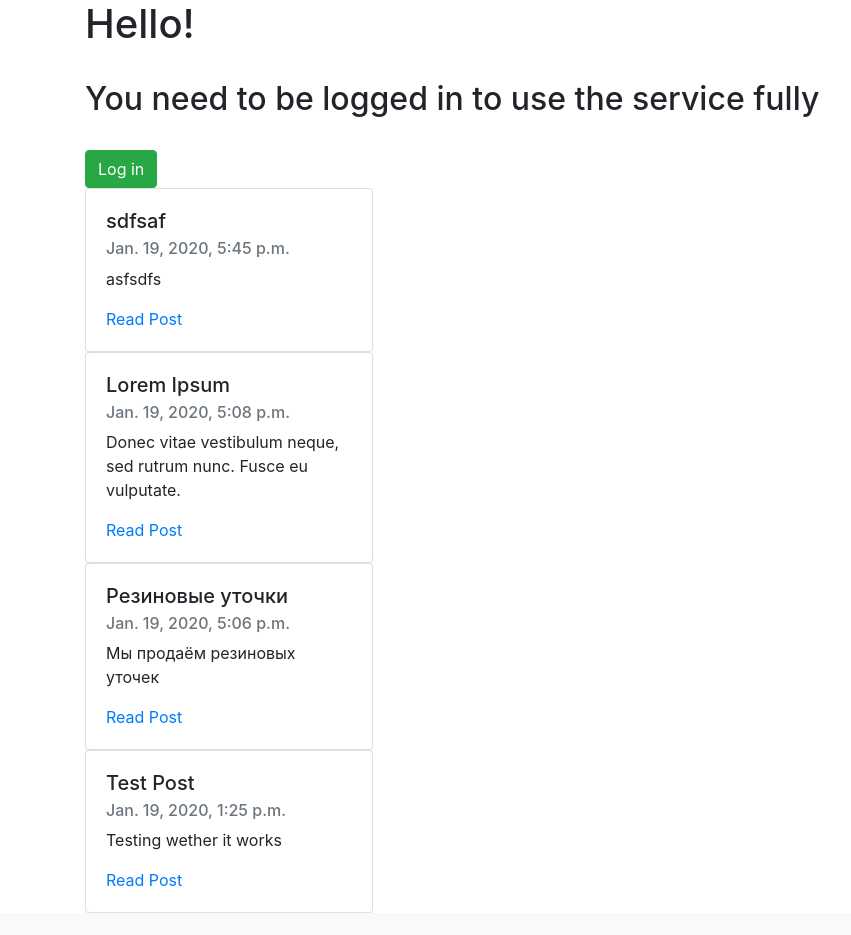
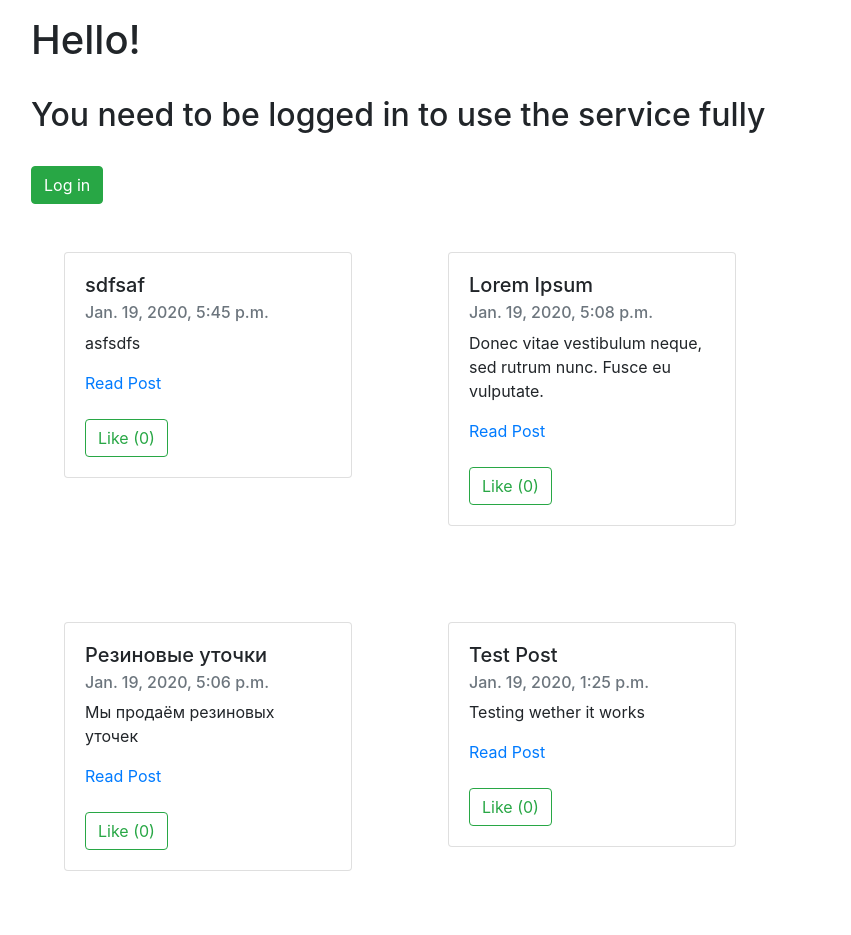
Before and after one commit to NervousVoid/kursovaya_blog, a Django app: page / in a window 1280 px wide. Shown: the part 56-991 px from the top of the page, without its empty margins (0-851 px from the left). Before the commit the page ends 969 px from the top, so only its background shows below. Run offline with Django 3.2, Linux system fonts and the light colour scheme; data comes from the database, SQL or seed files in the repository; both versions use the stored data as it was after the commit; some libraries are stand-ins or nearby versions.

Commit message:
Added basement for likes

```diff
--- a/blog_app/models.py
+++ b/blog_app/models.py
@@ -8,3 +8,4 @@ class Post(models.Model):
     description = models.CharField(max_length=512)
     text = models.CharField(max_length=100000)
     date = models.DateTimeField(auto_now_add=True)
+    likes = models.IntegerField(default=0)
--- a/templates/base.html
+++ b/templates/base.html
@@ -6,7 +6,7 @@
           integrity="sha384-Gn5384xqQ1aoWXA+058RXPxPg6fy4IWvTNh0E263XmFcJlSAwiGgFAW/dAiS6JXm" crossorigin="anonymous">
     <title>{% block title %} {% endblock %}</title>
 </head>
-<body>
+<body style="padding: 0px;">
 <nav class="navbar navbar-expand-lg navbar-light bg-light">
     <a class="navbar-brand" href="{% url 'index' %}">BLOG</a>
     <button class="navbar-toggler" type="button" data-toggle="collapse" data-target="#navbarNav"
@@ -32,7 +32,7 @@
     </div>
 </nav>
 
-<div class="container">
+<div class="container" style="margin: 1rem;">
     {% block content %} {% endblock %}
 </div>
 </body>
--- a/templates/index.html
+++ b/templates/index.html
@@ -4,11 +4,12 @@
 
 {% block content %}
     {% if request.user.is_authenticated %}
+        <div class="card" style="width: 30rem; margin: 3rem;">
             <h1> Hello, {{ request.user.username | title }}! </h1>
-        <br>
-        <a class="btn btn-primary" href="{% url 'logout' %}"> Log out </a>
-        <br>
+            <a class="btn btn-primary" style="width: 50%" href="{% url 'logout' %}"> Log out </a>
             <h2>Menu</h2>
+        </div>
+
     {% else %}
         <h1> Hello! </h1>
         <br>
@@ -16,15 +17,23 @@
         <br>
         <a class="btn btn-success" href="{% url 'login' %}"> Log in </a>
     {% endif %}
+    <div class="row">
         {% for each in posts %}
-
-        <div class="card" style="width: 18rem;">
+            <div class="col-">
+                <div class="card" style="width: 18rem; margin: 3rem; display: inline-block">
                     <div class="card-body">
                         <h5 class="card-title">{{ each.name }}</h5>
                         <h6 class="card-subtitle mb-2 text-muted">{{ each.date }}</h6>
                         <p class="card-text">{{ each.description }}</p>
                         <a href="/post/{{ each.id }}" class="card-link">Read Post</a>
+                        <br>
+                        <br>
+                        <form method="POST">
+                            <input type="button" class="btn btn-outline-success" value="Like ({{ each.likes }})">
+                        </form>
+                    </div>
                 </div>
             </div>
         {% endfor %}
+    </div>
 {% endblock %}
--- a/templates/post.html
+++ b/templates/post.html
@@ -1,6 +1,6 @@
 {% extends "base.html" %}
 
-{% block title %} {{ post.name }} {% endblock %}
+{% block title %} {{ post.name | title }} {% endblock %}
 
 {% block content %}
     <br>
```
Also changed, not shown: blog_app/migrations/0002_post_likes.py (added), blog_app/migrations/0003_auto_20200119_1701.py (added), blog_app/migrations/0004_auto_20200119_1705.py (added), db.sqlite3. Lines whose indentation alone changed are shown as unchanged.
